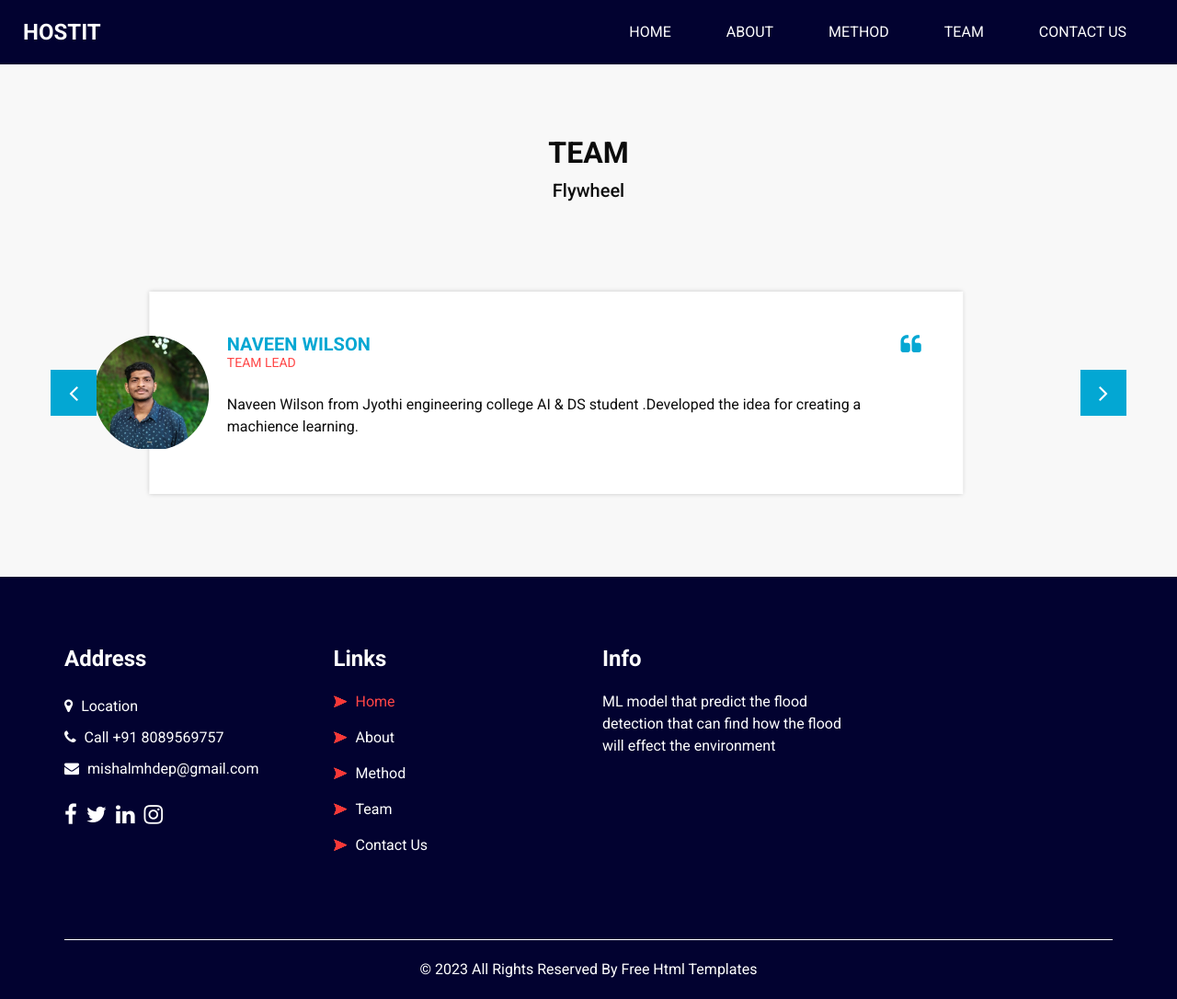
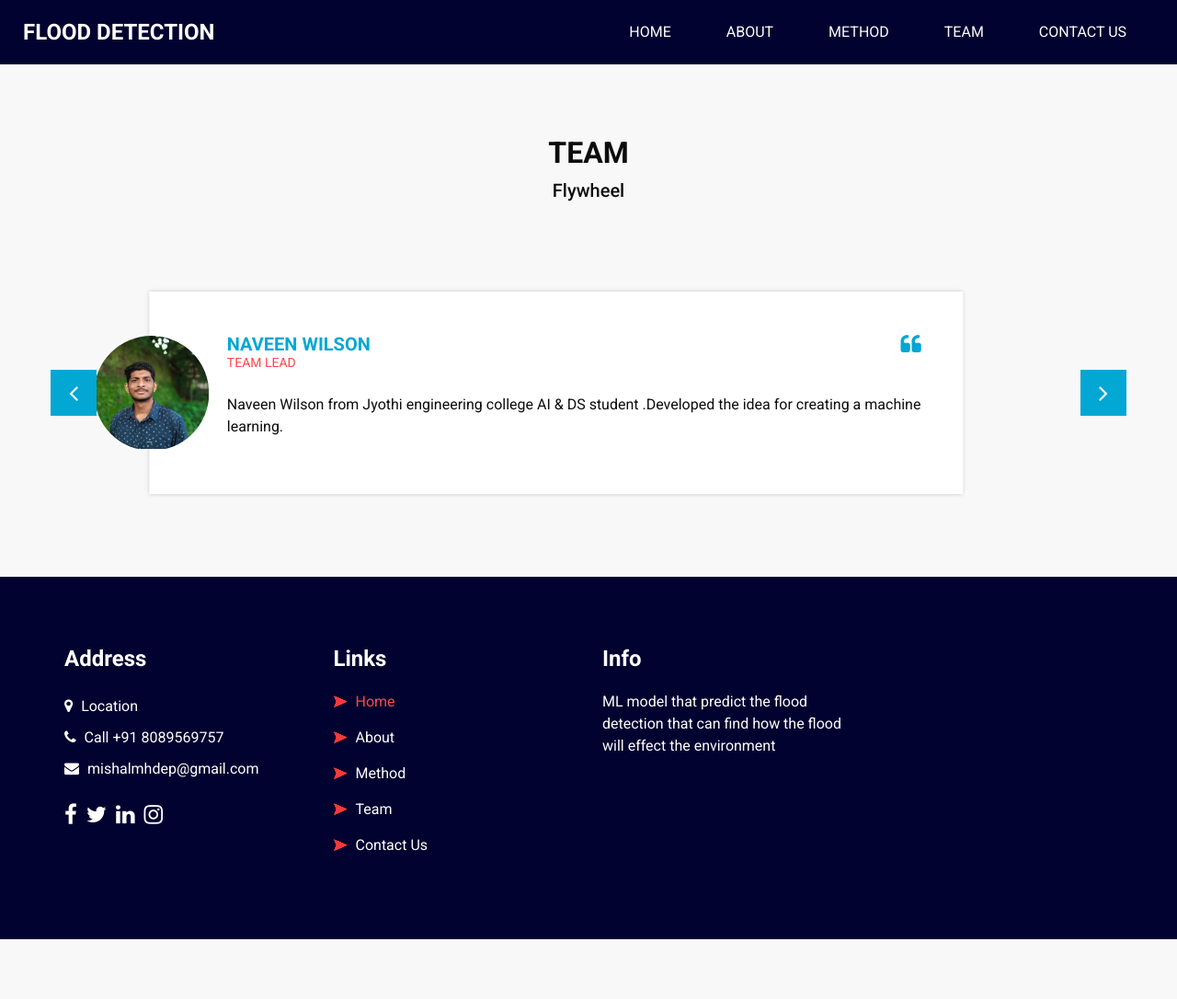
Before and after one commit to Mishal-Muhd/ewytthrjyo, a plain HTML site: page price.html in a window 1280 px wide. Shown: the whole page at 92% size. After the commit the page ends 1021 px from the top, so only its background shows below. Drawn offline with Linux system fonts and the light colour scheme; grey boxes are pictures that could not be loaded; a script that the page names is missing.

Commit message:
price.html

```diff
--- a/price.html
+++ b/price.html
@@ -40,7 +40,7 @@
       <div class="container-fluid">
         <nav class="navbar navbar-expand-lg custom_nav-container ">
           <a class="navbar-brand" href="index.html">
-            <span>Hostit</span>
+            <span>Flood detection</span>
           </a>
 
           <button class="navbar-toggler" type="button" data-toggle="collapse" data-target="#navbarSupportedContent" aria-controls="navbarSupportedContent" aria-expanded="false" aria-label="Toggle navigation">
@@ -239,8 +239,7 @@
                         </div>
                         <i class="fa fa-quote-left" aria-hidden="true"></i>
                       </div>
-                      <p>
-                        Naveen Wilson from Jyothi engineering college AI & DS student .Developed the idea for creating a machience learning.
+                      <p>                        Naveen Wilson from Jyothi engineering college AI & DS student .Developed the idea for creating a machine learning.
                       </p>
                     </div>
                   </div>
@@ -513,14 +512,14 @@
 
 
   <!-- footer section -->
-  <footer class="footer_section">
+  <!--<footer class="footer_section">
     <div class="container">
       <p>
         &copy; <span id="displayYear"></span> All Rights Reserved By
         <a href="https://html.design/">Free Html Templates</a>
       </p>
     </div>
-  </footer>
+  </footer>--
   <!-- footer section -->
 
   <!-- jQery -->
```
